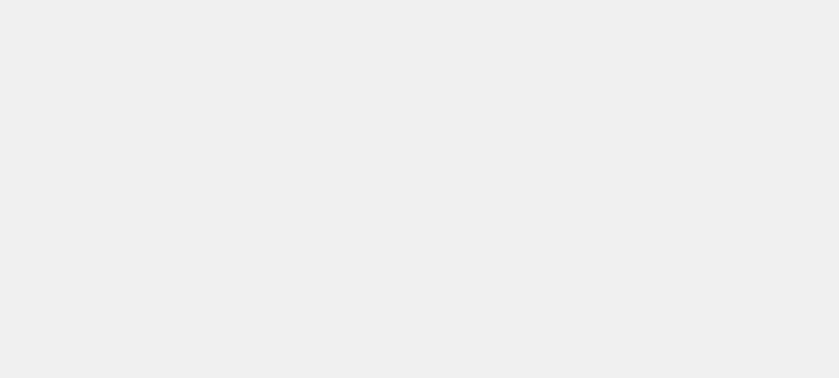
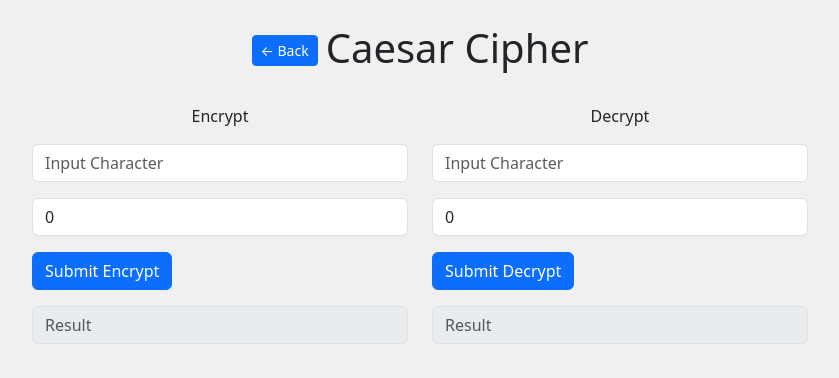
Before and after one commit to andry-pebrianto/mini-apps, a React (Vite) app: page /caesar-cipher in a window 1280 px wide. Before the commit this address had no page. Shown: the top 378 px of the page, without its empty margins (220-1059 px from the left). Built offline with nearby package versions, Linux system fonts and the light colour scheme.

Commit message:
Create mini apps caesar cipher

```diff
--- a/src/index.css
+++ b/src/index.css
@@ -1,3 +1,7 @@
+* {
+  box-sizing: border-box;
+}
+
 body {
   background-color: #F0F0F0;
 }
--- /dev/null
+++ b/src/pages/CaesarCipher.tsx
@@ -0,0 +1,150 @@
+import { Fragment, useState } from "react";
+import { Link } from "react-router-dom";
+
+export default function CaesarCipher() {
+  const [encryptText, setEncryptText] = useState<string>("");
+  const [encryptKey, setEncryptKey] = useState<number>(0);
+  const [encryptResult, setEncryptResult] = useState<string>("");
+  const [decryptText, setDecryptText] = useState<string>("");
+  const [decryptKey, setDecryptKey] = useState<number>(0);
+  const [decryptResult, setDecryptResult] = useState<string>("");
+
+  function caesarCipher(text: string, shift: number): string {
+    let result = "";
+
+    for (let i = 0; i < text.length; i++) {
+      let char = text[i];
+
+      if (char.match(/[a-zA-Z]/)) {
+        const code = text.charCodeAt(i);
+
+        if (code >= 65 && code <= 90) {
+          char = String.fromCharCode(((code - 65 + shift) % 26) + 65);
+        } else if (code >= 97 && code <= 122) {
+          char = String.fromCharCode(((code - 97 + shift) % 26) + 97);
+        }
+      }
+
+      result += char;
+    }
+
+    return result;
+  }
+
+  function startEncrypt() {
+    setEncryptResult(caesarCipher(encryptText, encryptKey));
+  }
+
+  function startDecrypt() {
+    setDecryptResult(caesarCipher(decryptText, 26 - decryptKey));
+  }
+
+  return (
+    <Fragment>
+      <div className="container mt-4">
+        <div className="d-flex justify-content-center align-items-center">
+          <div>
+            <Link className="btn btn-sm btn-primary me-2 mb-1" to={"/"}>
+              ← Back
+            </Link>
+          </div>
+          <h1 className="text-center">Caesar Cipher</h1>
+        </div>
+
+        <div className="mt-4 mx-auto" style={{ maxWidth: "800px" }}>
+          <div className="row mx-4 mx-sm-0">
+            <div className="col-12 col-sm-6">
+              <p className="text-center">Encrypt</p>
+              <div className="mb-3">
+                <input
+                  type="text"
+                  placeholder="Input Character"
+                  className="form-control"
+                  value={encryptText}
+                  onChange={(event: React.ChangeEvent<HTMLInputElement>) =>
+                    setEncryptText(event.target.value)
+                  }
+                />
+              </div>
+              <div className="mb-3">
+                <input
+                  type="number"
+                  placeholder="Input Key"
+                  className="form-control"
+                  value={encryptKey}
+                  onChange={(event: React.ChangeEvent<HTMLInputElement>) => {
+                    setEncryptKey(
+                      event.target.value === ""
+                        ? 0
+                        : parseInt(event.target.value)
+                    );
+                  }}
+                />
+              </div>
+              <div className="mb-3">
+                <button onClick={startEncrypt} className="btn btn-primary">
+                  Submit Encrypt
+                </button>
+              </div>
+              <div className="mb-3">
+                <input
+                  style={{ cursor: "text" }}
+                  type="text"
+                  placeholder="Result"
+                  className="form-control"
+                  disabled
+                  value={encryptResult}
+                />
+              </div>
+            </div>
+
+            <div className="col-12 col-sm-6">
+              <p className="text-center">Decrypt</p>
+              <div className="mb-3">
+                <input
+                  type="text"
+                  placeholder="Input Character"
+                  className="form-control"
+                  value={decryptText}
+                  onChange={(event: React.ChangeEvent<HTMLInputElement>) =>
+                    setDecryptText(event.target.value)
+                  }
+                />
+              </div>
+              <div className="mb-3">
+                <input
+                  type="number"
+                  placeholder="Input Key"
+                  className="form-control"
+                  value={decryptKey}
+                  onChange={(event: React.ChangeEvent<HTMLInputElement>) => {
+                    setDecryptKey(
+                      event.target.value === ""
+                        ? 0
+                        : parseInt(event.target.value)
+                    );
+                  }}
+                />
+              </div>
+              <div className="mb-3">
+                <button onClick={startDecrypt} className="btn btn-primary">
+                  Submit Decrypt
+                </button>
+              </div>
+              <div className="mb-3">
+                <input
+                  style={{ cursor: "text" }}
+                  type="text"
+                  placeholder="Result"
+                  className="form-control"
+                  disabled
+                  value={decryptResult}
+                />
+              </div>
+            </div>
+          </div>
+        </div>
+      </div>
+    </Fragment>
+  );
+}
--- a/src/pages/Home.tsx
+++ b/src/pages/Home.tsx
@@ -15,6 +15,9 @@ export default function Home() {
         <p>
           3. <Link to="/meme-generator">Meme Generator</Link>
         </p>
+        <p>
+          4. <Link to="/caesar-cipher">Caesar Cipher</Link>
+        </p>
       </div>
     </Fragment>
   );
--- a/src/pages/MemeGenerator.tsx
+++ b/src/pages/MemeGenerator.tsx
@@ -70,6 +70,7 @@ export default function MemeGenerator() {
           </div>
           <h1 className="text-center">Meme Generator</h1>
         </div>
+
         <div className="mt-4">
           {isLoading ? (
             <div className="d-flex justify-content-center">
--- a/src/pages/MobileLegend.tsx
+++ b/src/pages/MobileLegend.tsx
@@ -66,6 +66,7 @@ export default function MobileLegend() {
           </div>
           <h1 className="text-center">Mobile Legend</h1>
         </div>
+
         <div className="mt-4">
           {isLoading ? (
             <div className="d-flex justify-content-center">
--- a/src/router/index.tsx
+++ b/src/router/index.tsx
@@ -3,6 +3,7 @@ import Home from "../pages/Home";
 import CountDuration from "../pages/CountDuration";
 import MobileLegend from "../pages/MobileLegend";
 import MemeGenerator from "../pages/MemeGenerator";
+import CaesarCipher from "../pages/CaesarCipher";
 
 export default function router() {
   return (
@@ -20,6 +21,9 @@ export default function router() {
         <Route path="/meme-generator">
           <Route index element={<MemeGenerator />} />
         </Route>
+        <Route path="/caesar-cipher">
+          <Route index element={<CaesarCipher />} />
+        </Route>
       </Routes>
     </BrowserRouter>
   );
```
